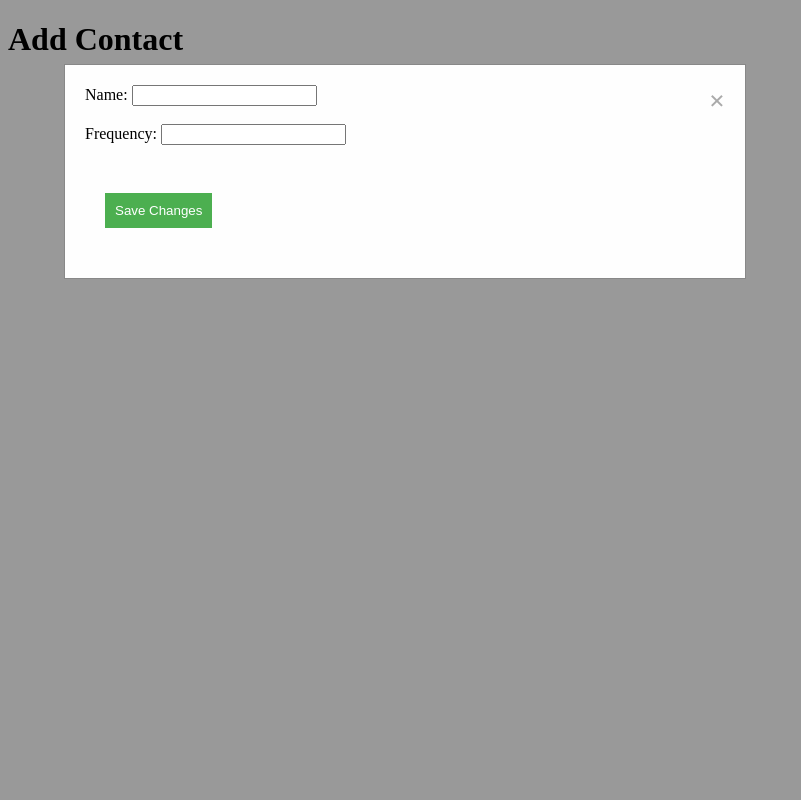
After one commit to anupamck/willow, a Flask app: page /add_contact in a window 1280 px wide. The commit adds this page. Shown: the whole page, without its empty margins (0-801 px from the left). Run offline with Flask 3, Linux system fonts and the light colour scheme.

Commit message:
replace click handlers with SSR + new template
This is probably more robust to bugs caused due to special characters in the text breaking some code during event handling in the FE

```diff
--- a/app.py
+++ b/app.py
@@ -84,12 +84,20 @@ def delete_interaction(interaction_id, person_id, contact_name):
 
 from flask import request
 
-@app.route('/update_contact', methods=['POST'])
-def update_contact():
-    # Get the form data
-    name = request.form['name']
-    frequency = request.form['frequency']
-    person_id = request.form['id']
+@app.route('/update_contact/<int:person_id>', methods=['POST', 'GET'])
+def update_contact(person_id):
+    if request.method == 'GET':
+        # Fetch contact info from database to prefil edit form
+        with mysql.connector.connect(**config) as cnx:
+            with cnx.cursor(buffered=True) as cursor:
+                cursor.execute('SELECT * FROM contacts WHERE id = %s', (person_id,))
+            contact = cursor.fetchone()
+        return render_template('contactForm.html', contact=contact, form_type='edit')
+
+    elif request.method == 'POST':
+      # Get the form data
+        name = request.form['name']
+        frequency = request.form['frequency']
 
     # Update the contact in the database
     with mysql.connector.connect(**config) as cnx:
@@ -119,8 +127,11 @@ def update_interaction():
     # Redirect the user back to the interactions page
     return redirect(url_for('get_interactions', person_id=person_id, contact_name=contact_name))
 
-@app.route('/add_contact', methods=['POST'])
+@app.route('/add_contact', methods=['POST', 'GET'])
 def add_contact():
+    if request.method == 'GET':
+        return render_template('contactForm.html', form_type='add')
+
     # Get the form data
     name = request.form['name']
     frequency = request.form['frequency']
--- a/static/willow.css
+++ b/static/willow.css
@@ -63,7 +63,6 @@ table {
   }
 
 .modal-shell {
-  display: none; /* Hidden by default */
   position: fixed; /* Stay in place */
   z-index: 1; /* Sit on top */
   left: 0;
--- /dev/null
+++ b/templates/contactForm.html
@@ -0,0 +1,40 @@
+<!DOCTYPE html>
+<html>
+  <head>
+    <meta charset="UTF-8">
+    <title>Willow - Contact Form</title>
+    <link type="text/css" rel="stylesheet" href="{{ url_for('static', filename='willow.css') }}">
+  </head>
+  <body>
+  <h1>
+    {% if form_type == 'add' %}
+        Add Contact
+    {%else %}
+        Edit Contact
+    {% endif %}
+  </h1>
+    <div class="modal-shell" id="modal-shell-edit">
+      <div class="modal-content">
+        <a href="{{ url_for('get_contacts') }}"><span class="close" id="close-edit">&times;</span></a>
+        {% if form_type == 'add' %}
+          <form action="{{ url_for('add_contact') }}" method="POST">
+          <label for="name">Name:</label>
+          <input type="text" id="name" name="name" value="" required><br><br>
+          <label for="frequency">Frequency:</label>
+          <input type="number" id="frequency" name="frequency" value=""  required min="1"><br><br>
+          <button type="submit">Save Changes</button>
+        </form>
+        {% else %}
+          <form action="{{ url_for('update_contact', person_id=contact[0]) }}" method="POST">
+            <input type="hidden" id="contact-id" name="id" value="{{ contact[0] }}">
+            <label for="name">Name:</label>
+            <input type="text" id="name" name="name" value="{{ contact[1] }}" required><br><br>
+            <label for="frequency">Frequency:</label>
+            <input type="number" id="frequency" name="frequency" value="{{ contact[2] }}"  required min="1"><br><br>
+            <button type="submit">Save Changes</button>
+          </form>
+        {% endif %}
+      </div>
+    </div>
+  </body>
+</html>
```
Also changed, not shown: static/addContact.js (deleted, +0 -22 lines), static/editContact.js (deleted, +0 -27 lines), templates/contacts.html (+2 -30 lines).
